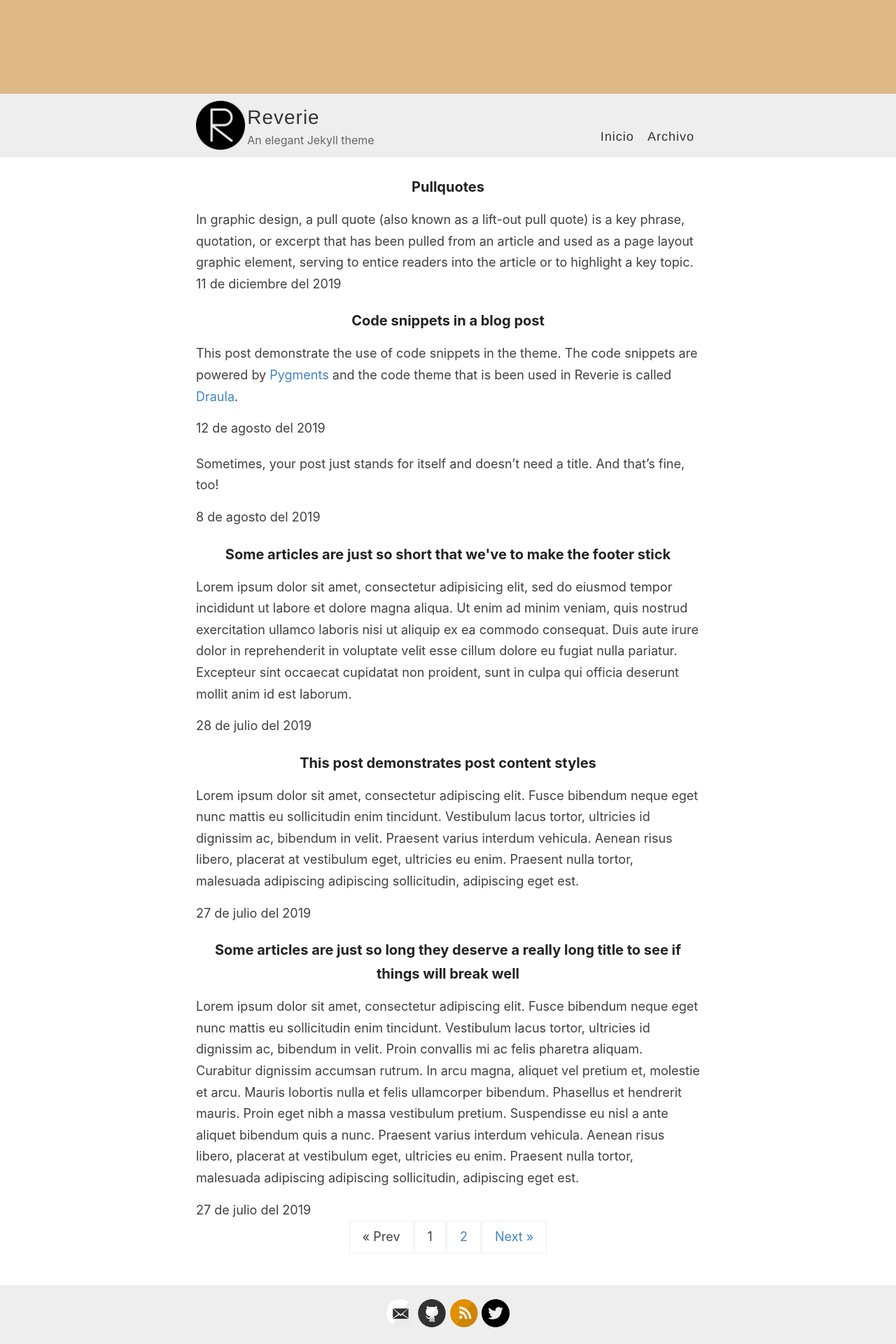
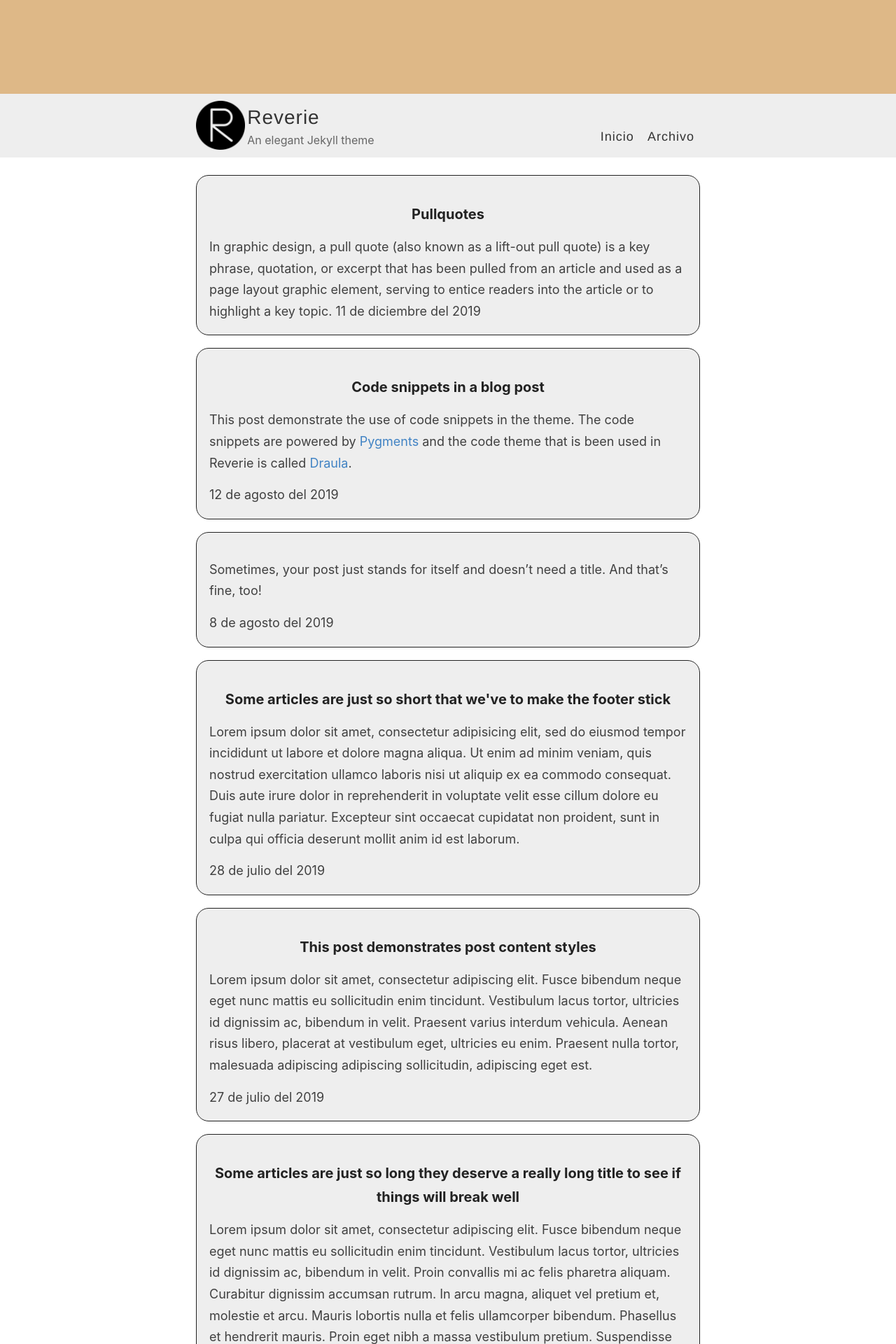
Before and after one commit to dfghjd/dfghjd.github.io, a Jekyll site: the page built from index.html, in a window 1280 px wide. Shown: the part 586-2506 px from the top of the page at 70% size. Built offline with Jekyll 4.4.1, drawn with Linux system fonts in a browser that asks for light colours; the list of posts is cut into pages by our own code.

Commit message:
posts entries like blocks

```diff
--- a/assets/style.scss
+++ b/assets/style.scss
@@ -1028,3 +1028,21 @@
     height: 80vh;
   }
 }
+
+
+.post-entry{
+  position: relative;
+  margin-bottom: 1em;
+  padding: 1em;
+  background: $lightGray;
+  border-radius: 1em;
+  border: 1px solid $darkerGray;
+}
+
+.post-link{
+  position: absolute;
+  top: 0;
+  right: 0;
+  left: 0;
+  bottom: 0;
+}
```
